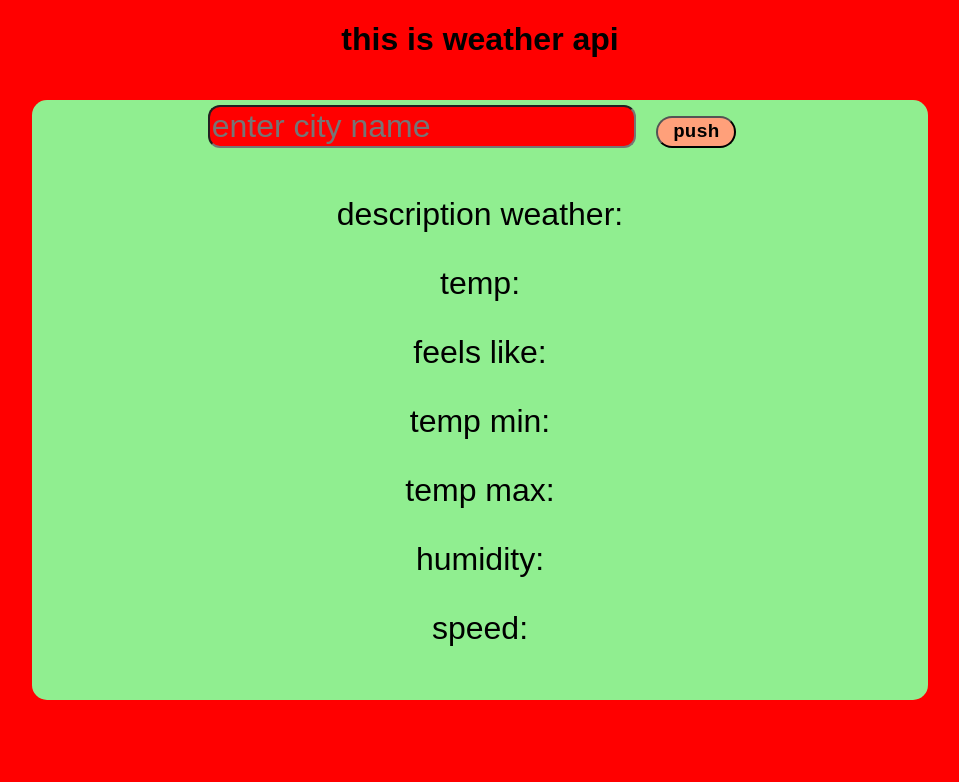
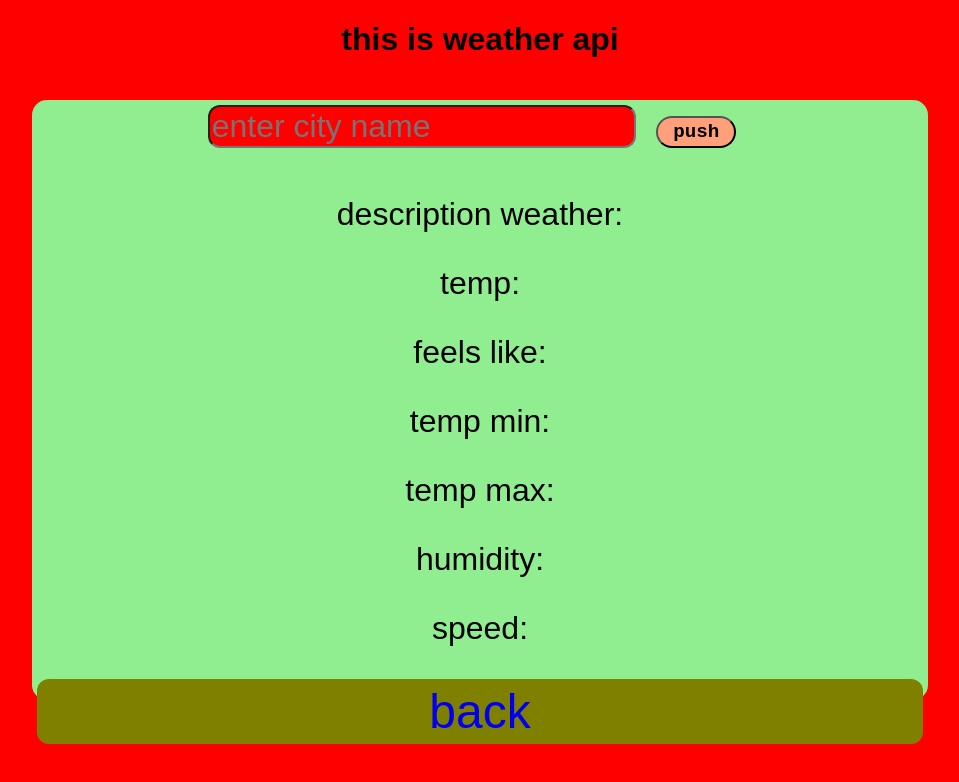
Before and after one commit to Ya903040/web_math_game_v_2, a website: page pages/weather.html in a window 1280 px wide. Shown: the whole page, without its empty margins (160-1119 px from the left). Drawn offline with Linux system fonts and the light colour scheme.

Commit message:
trying to api

```diff
--- a/pages/weather.html
+++ b/pages/weather.html
@@ -53,6 +53,10 @@
         <mark id="speed"></mark>
       </p>
 
+      <div class="boxForButton">
+        <a class="aAsButton" href="../index.html">back</a>
+      </div>
+
     </div>
   </section>
 </div>
```
